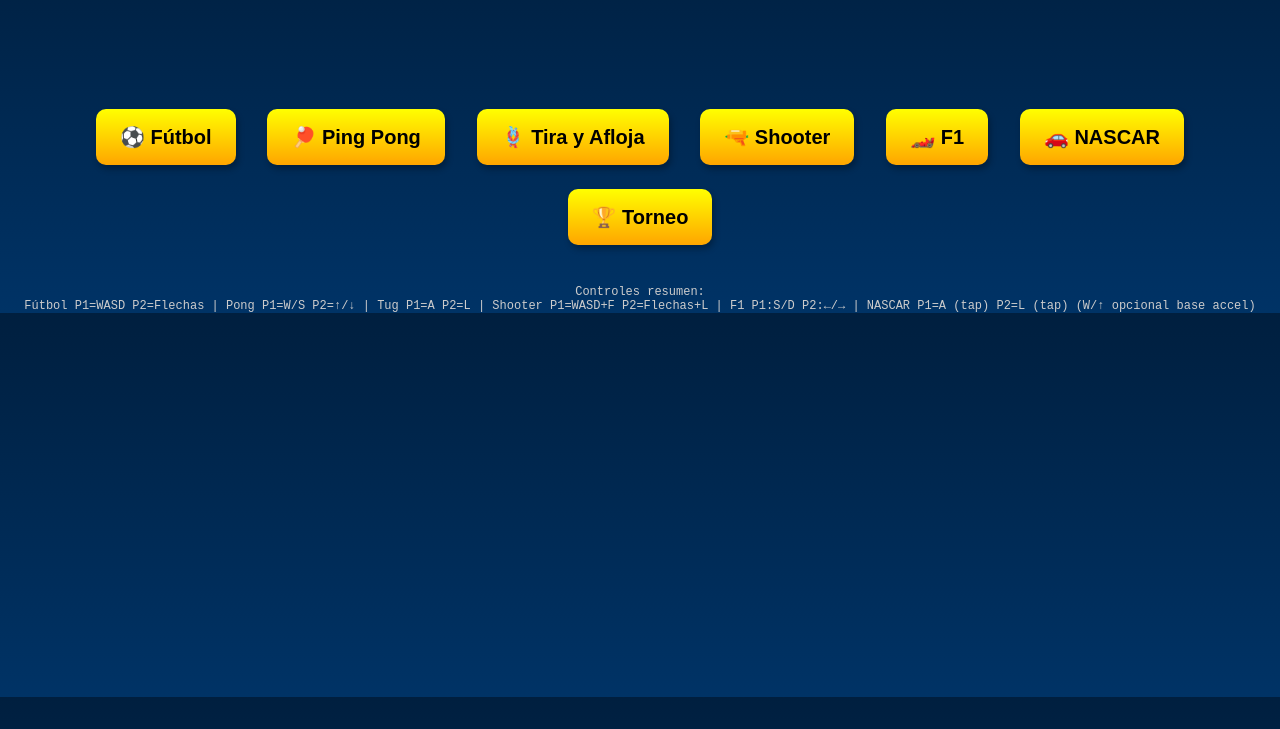
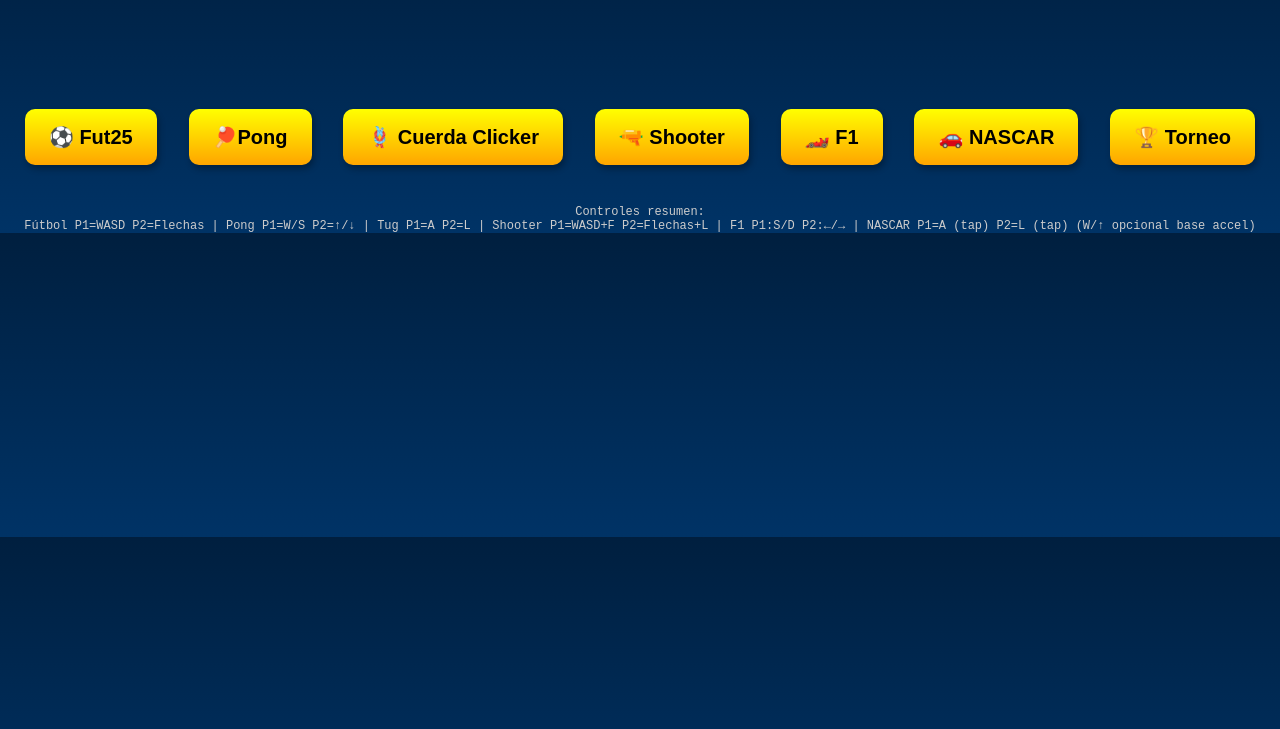
Before and after one commit to alu221co/CLASSROOM, a plain HTML site: page index.html in a window 1280 px wide. Shown: the part 71-800 px from the top of the page. Drawn offline with Linux system fonts and the light colour scheme.

Commit message:
Update index.html

```diff
--- a/index.html
+++ b/index.html
@@ -119,9 +119,9 @@ canvas{
 
 <!-- MENU -->
 <div id="menu">
- <button onclick="startGame('futbolGame')">⚽ Fútbol</button>
- <button onclick="startGame('pongGame')">🏓 Ping Pong</button>
- <button onclick="startGame('tugGame')">🪢 Tira y Afloja</button>
+ <button onclick="startGame('futbolGame')">⚽ Fut25</button>
+ <button onclick="startGame('pongGame')">🏓Pong</button>
+ <button onclick="startGame('tugGame')">🪢 Cuerda Clicker</button>
  <button onclick="startGame('shooterGame')">🔫 Shooter</button>
  <button onclick="startGame('f1Game')">🏎️ F1</button>
  <button onclick="startGame('nascarGame')">🚗 NASCAR</button>
```
